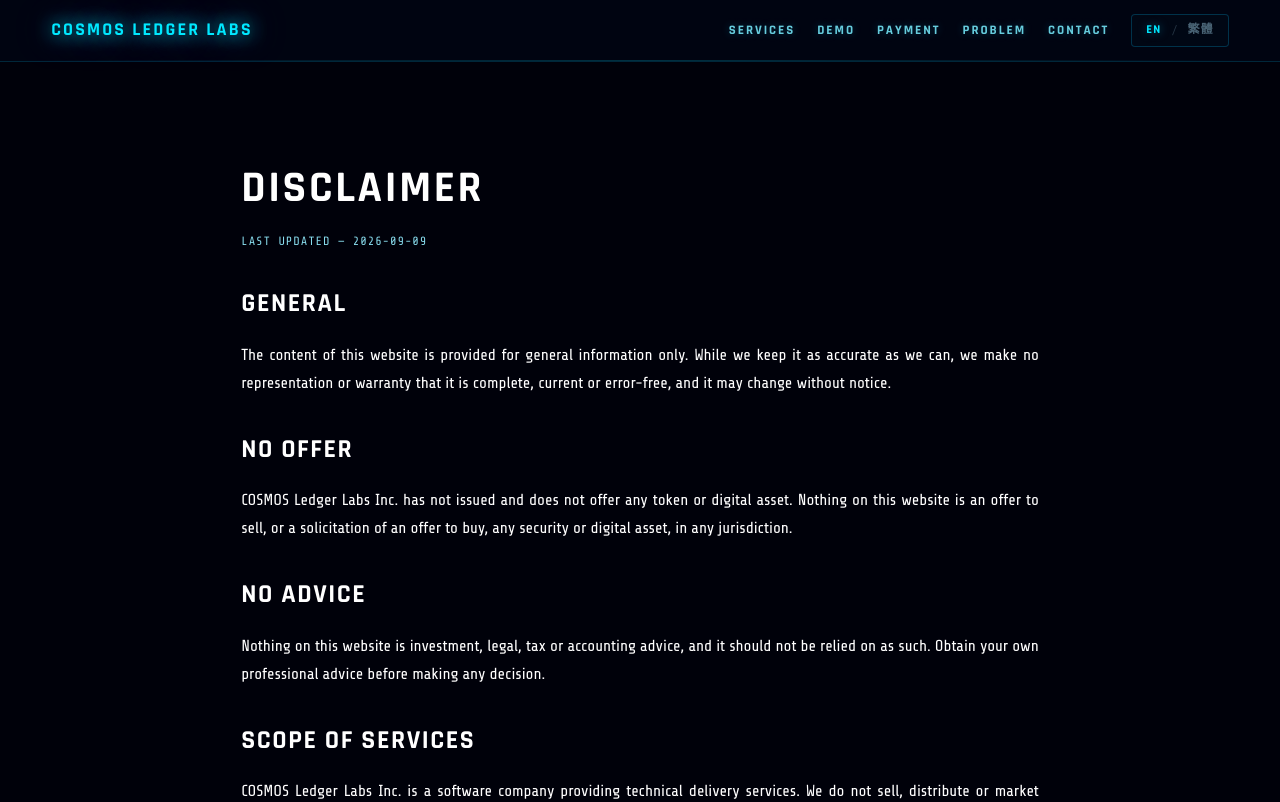
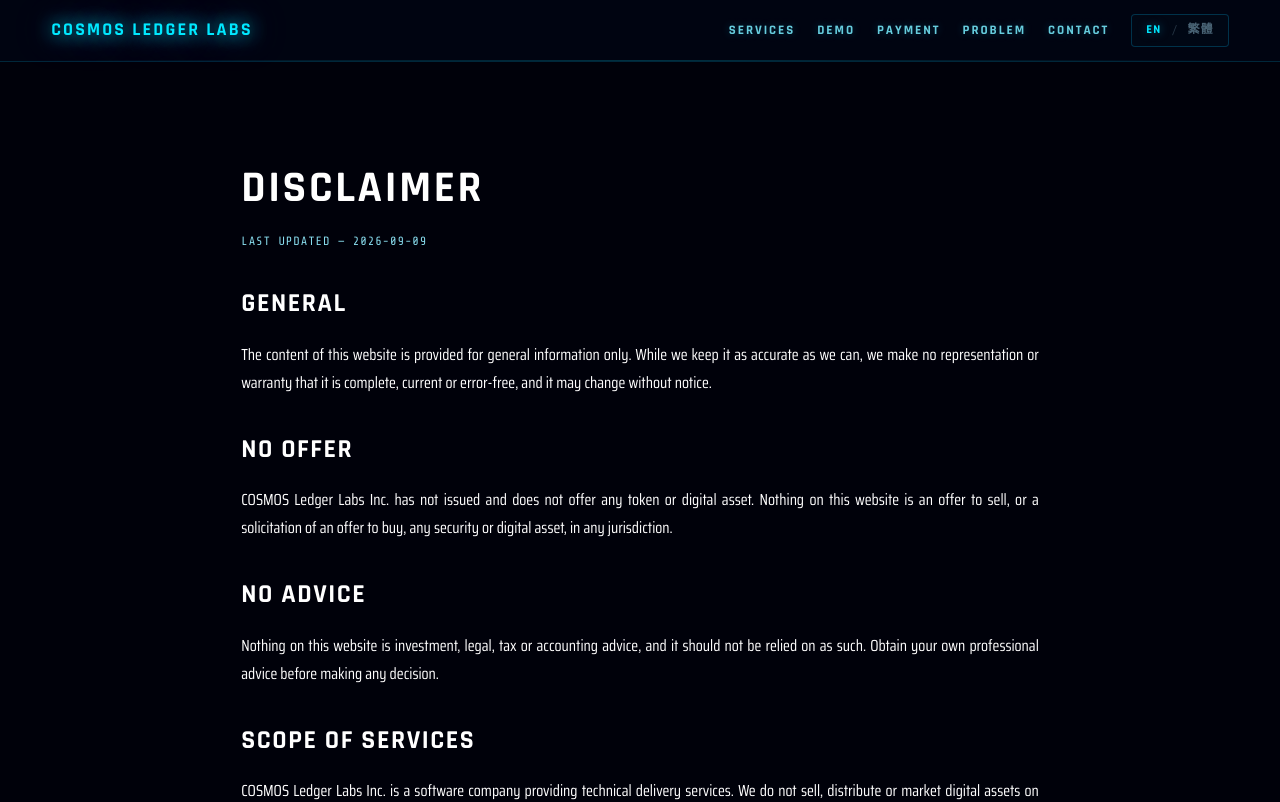
Before and after one commit to cosmosledgerlabs/cosmosledgerlabs-website, a Next.js app: page /disclaimer in a window 1280 px wide. Shown: the top 802 px of the page. Built offline with nearby package versions, Linux system fonts and the light colour scheme; no server answers.

Commit message:
Change font-family to 'Saira Condensed' in styles

```diff
--- a/styles/Legal.module.css
+++ b/styles/Legal.module.css
@@ -61,7 +61,7 @@
 }
 
 .body {
-  font-family: 'Share Tech', 'Share Tech Mono', sans-serif;
+  font-family: 'Saira Condensed', 'Share Tech', sans-serif;
   font-size: 14px; /* fallback: old WeChat X5, no clamp() */
   font-size: clamp(14px, 1.5vw, 16px);
   line-height: 1.75;
@@ -74,7 +74,7 @@
 }
 
 .item {
-  font-family: 'Share Tech', 'Share Tech Mono', sans-serif;
+  font-family: 'Saira Condensed', 'Share Tech', sans-serif;
   font-size: 13px; /* fallback: old WeChat X5, no clamp() */
   font-size: clamp(13px, 1.4vw, 15px);
   line-height: 1.7;
@@ -105,7 +105,7 @@
 }
 
 .strong {
-  font-family: 'Share Tech', 'Share Tech Mono', sans-serif;
+  font-family: 'Saira Condensed', 'Share Tech', sans-serif;
   font-size: 14px; /* fallback: old WeChat X5, no clamp() */
   font-size: clamp(14px, 1.5vw, 16px);
   line-height: 1.75;
@@ -132,7 +132,7 @@
   margin-top: 8px;
 }
 
-/* ===== PHONES: flush edges, whole words, no hyphenation (2026-09-12 addendum 30 FINAL) =====
+/* ===== PHONES: flush edges, whole words, no hyphenation (2026-09-12 addendum 32 FINAL) =====
    Justified text on a phone-width column needs hyphenation to keep word gaps
    small: the browser splits a long word at the line end with a hyphen, so both
    edges stay flush. Requires the html lang attribute — already set to en-CA
```
